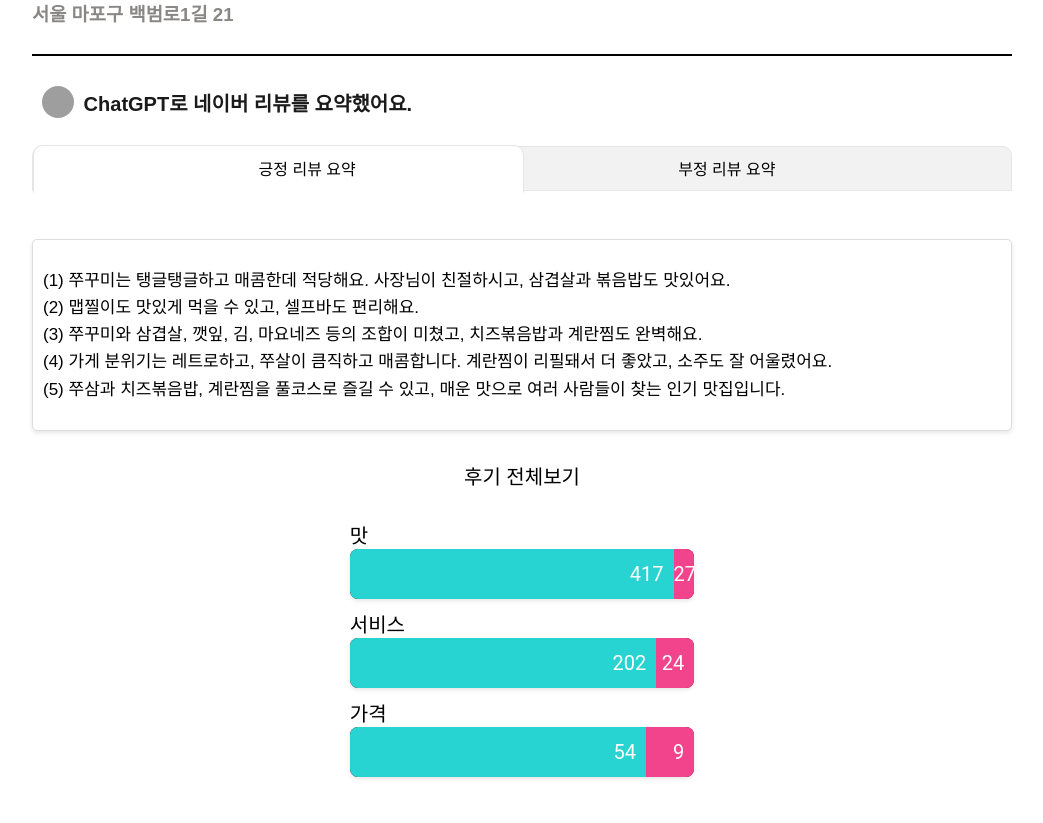
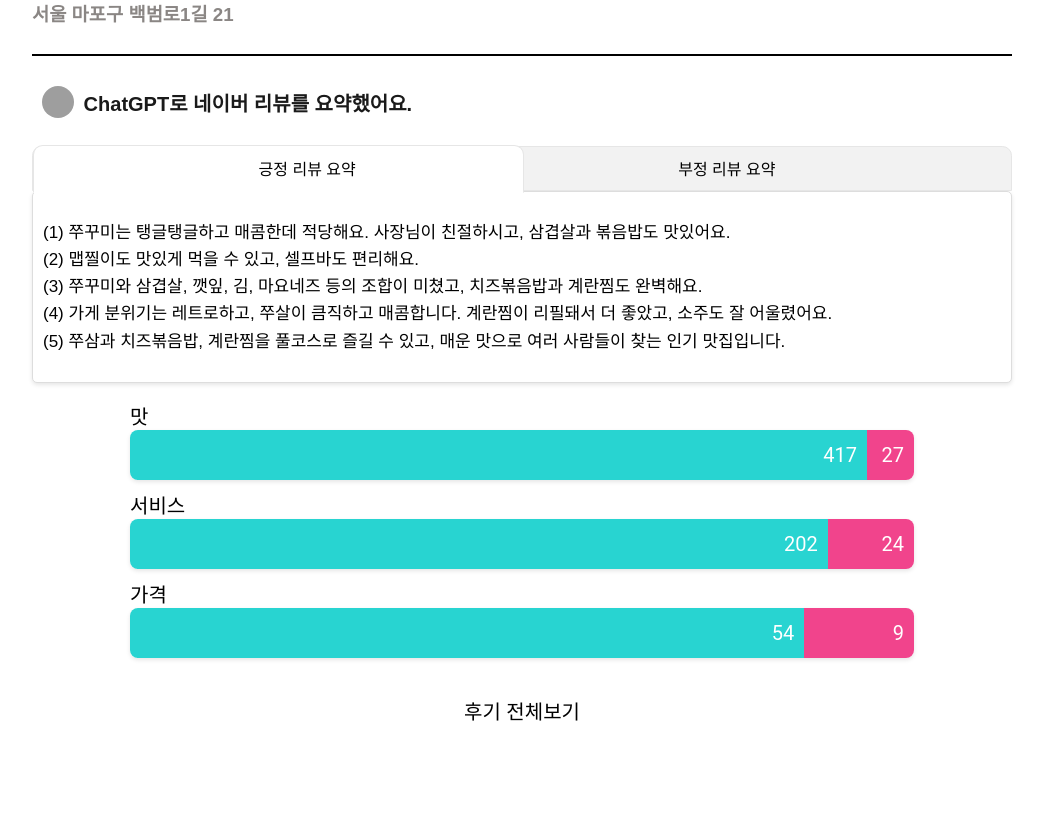
Before and after one commit to Chaemin-Hwang/24-1_DSL_Modeling_NLP2_Restaurant_Review_Sentiment_Analysis, a Flask app: a page that uses templates/review_page_쭈꾸미.html in a window 1280 px wide. Shown: the part 442-1265 px from the top of the page, without its empty margins (118-1161 px from the left). After the commit the page ends 1163 px from the top, so only its background shows below. Run offline with Flask 3, Linux system fonts and the light colour scheme; some libraries are stand-ins or nearby versions; some web fonts are replaced; grey boxes are pictures that could not be loaded.

Commit message:
찐찐찐찐 최종

```diff
--- a/static/css/review_page.css
+++ b/static/css/review_page.css
@@ -55,7 +55,7 @@
   border-radius: 0.6rem 0.6rem 0 0;
   height: 2.8rem;
   margin-top: 1.1rem;
-  margin-bottom: 3.0rem;
+  /*margin-bottom: 3.0rem;*/
   box-sizing: border-box;
   user-select: none;
 }
@@ -111,7 +111,7 @@
 .review {
   border: 1px solid #ddd; /* 리뷰 내용의 테두리를 설정 */
   padding: 10px; /* 내용 주변의 패딩을 설정 */
-  margin-top: 10px; /* 리뷰 내용 상단의 마진을 설정 */
+  /*margin-top: 10px;  리뷰 내용 상단의 마진을 설정 */
   border-radius: 5px; /* 모서리를 둥글게 처리 */
   background-color: #fff; /* 배경색을 흰색으로 설정 */
   box-shadow: 0 2px 4px rgba(0, 0, 0, 0.1); /* 상자 그림자 효과 추가 */
@@ -186,10 +186,12 @@
     background: none; /* 배경색 제거 */
     color: #000; /* 글자색 설정, 원하는 색상으로 변경 가능 */
     border: none; /* 테두리 제거 */
-    margin: 30px;
+    padding-top: 10px;
     cursor: pointer; /* 마우스 오버시 커서 변경 */
     font-family: inherit; /* 주변 텍스트와 동일한 폰트 적용 */
     font-size: 20px; /* 주변 텍스트와 동일한 폰트 사이즈 적용 */
+    padding-bottom: 80px;
+    margin: 0px;
   }
 
 .box_txt {
@@ -253,24 +255,26 @@
 }
 
 .content-wrapper {
+  width: 100%;
   display: flex; /* Flexbox를 사용하도록 설정 */
   align-items: center; /* 세로 중앙 정렬 */
-  justify-content: space-around; /* 내부 요소들 사이에 공간을 균등하게 배분 */
+  justify-content: space-around;
   font-size: 20px;
-
 }
 
 
+.graphset {
+  width: 80%;
+
+}
 
 .bar-chart {
   display: inline-flex;
   width: 100%;
   height: 50px;
   margin-bottom: 10px;
-  background-color: hsl(0, 58%, 19%);
   box-shadow: 0 2px 4px rgba(0, 0, 0, 0.1); /* 음영 추가 */
   border-radius: 8px; /* 모서리 둥글게 */
-
 }
 
 .bar-chart > .bar {
@@ -287,7 +291,7 @@
 }
 
 .bar-chart > .bar-yellow:hover {
-  transform: scale(1.01); /* 호버 시 바 확대 */
+  transform: scale(1.02); /* 호버 시 바 확대 */
 }
 
 .bar-chart > .bar-gray:hover {
--- a/templates/review_page_정통집.html
+++ b/templates/review_page_정통집.html
@@ -75,9 +75,10 @@
                     </p>
                 </div>
             </div>
-            <p id="view-all-reviews">후기 전체보기</p>
+
         </div>
 
+        <br>
 
 
         <div class="content-wrapper">
@@ -100,7 +101,8 @@
         </div>
 
         <br>
-        <br>
+
+        <p id="view-all-reviews">후기 전체보기</p>
 
         <script src="/static/javascript/review_page_정통집.js"></script>
 
--- a/templates/review_page_쭈꾸미.html
+++ b/templates/review_page_쭈꾸미.html
@@ -63,6 +63,7 @@
                         (4) 가게 분위기는 레트로하고, 쭈살이 큼직하고 매콤합니다. 계란찜이 리필돼서 더 좋았고, 소주도 잘 어울렸어요.<br>
 
                         (5) 쭈삼과 치즈볶음밥, 계란찜을 풀코스로 즐길 수 있고, 매운 맛으로 여러 사람들이 찾는 인기 맛집입니다.</p>
+
                 </div>
                 <div id="negative" class="review" style="display:none;">
                     <p>
@@ -74,18 +75,18 @@
 
                         (4) 고추장에서 머리카락이 나오는 등 음식의 위생이 부족해요.<br>
 
-                        (5) 전반적으로 맛과 서비스 모두 기대에 못 미치는 경험이었어요.
+                        (5) 전반적으로 맛과 서비스 모두 기대에 못 미치는 경험이었어요.</p>
 
-                    </p>
                 </div>
             </div>
-            <p id="view-all-reviews">후기 전체보기</p>
         </div>
 
 
+        <br>
 
         <div class="content-wrapper">
-            <div class='graphset'>맛
+            <div class='graphset'>
+                맛
                 <span class="bar-chart" >
                     <span class="bar bar-yellow" style="width: 94%;">417</span>
                     <span class="bar bar-gray" style="width: 6%;">27</span>
@@ -104,7 +105,8 @@
         </div>
 
         <br>
-        <br>
+
+        <p id="view-all-reviews">후기 전체보기</p>
 
 
         <script src="/static/javascript/review_page_쭈꾸미.js"></script>
```
Lines whose indentation alone changed are shown as unchanged.
